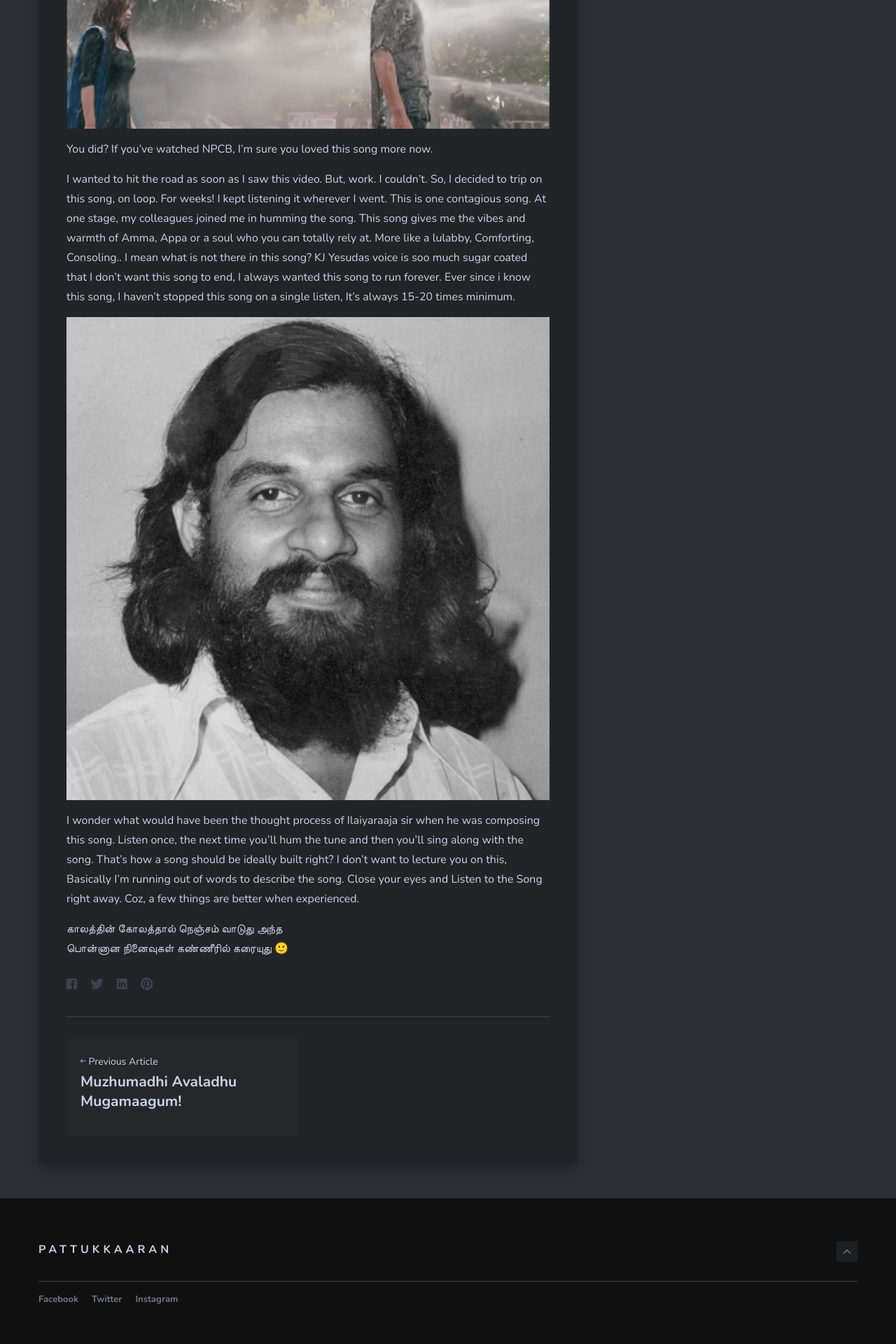
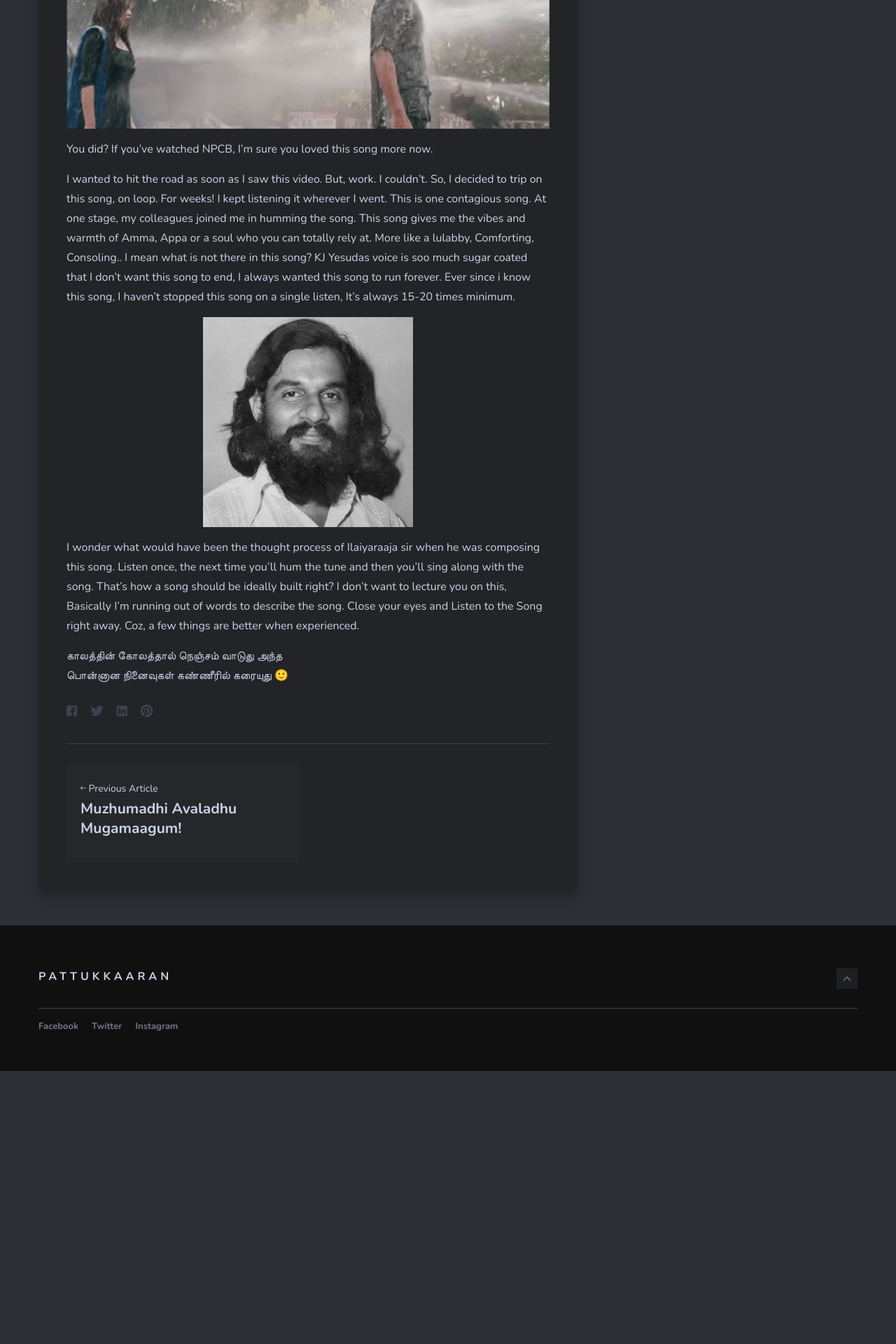
Before and after one commit to pattukkaaran/Cassette, a Jekyll site: the page built from _posts/2018-01-26-erikarai-poongatre.markdown, in a window 1280 px wide. Shown: the part 2018-3938 px from the top of the page at 70% size. Built offline with Jekyll 4.4.1, drawn with Linux system fonts in a browser that asks for light colours; comment, search, counter and statistics services are not loaded; after the commit the page ends 3548 px from its top, so only the background shows below that.

Commit message:
Update 2018-01-26-erikarai-poongatre.markdown

```diff
--- a/_posts/2018-01-26-erikarai-poongatre.markdown
+++ b/_posts/2018-01-26-erikarai-poongatre.markdown
@@ -30,7 +30,8 @@
 
 I wanted to hit the road as soon as I saw this video. But, work. I couldn't. So, I decided to trip on this song, on loop. For weeks! I kept listening it wherever I went. This is one contagious song. At one stage, my colleagues joined me in humming the song. This song gives me the vibes and warmth of Amma, Appa or a soul who you can totally rely at. More like a lulabby, Comforting, Consoling.. I mean what is not there in this song? KJ Yesudas voice is soo much sugar coated that I don't want this song to end, I always wanted this song to run forever. Ever since i know this song, I haven't stopped this song on a single listen, It's always 15-20 times minimum.
 
-![KJY Image](https://pattukkaaran.in/img/kj-img.png){:class="img-responsive"}
+<p style="text-align: center;"><img src="https://pattukkaaran.in/img/kj-img.png" alt="KJY Image" class="img-responsive reveal-in" style="max-width: 300px;"></p>
+
 
 I wonder what would have been the thought process of Ilaiyaraaja sir when he was composing this song. Listen once, the next time you'll hum the tune and then you'll sing along with the song. That's how a song should be ideally built right? I don't want to lecture you on this, Basically I'm running out of words to describe the song. Close your eyes and Listen to the Song right away. Coz, a few things are better when experienced.
 
```
